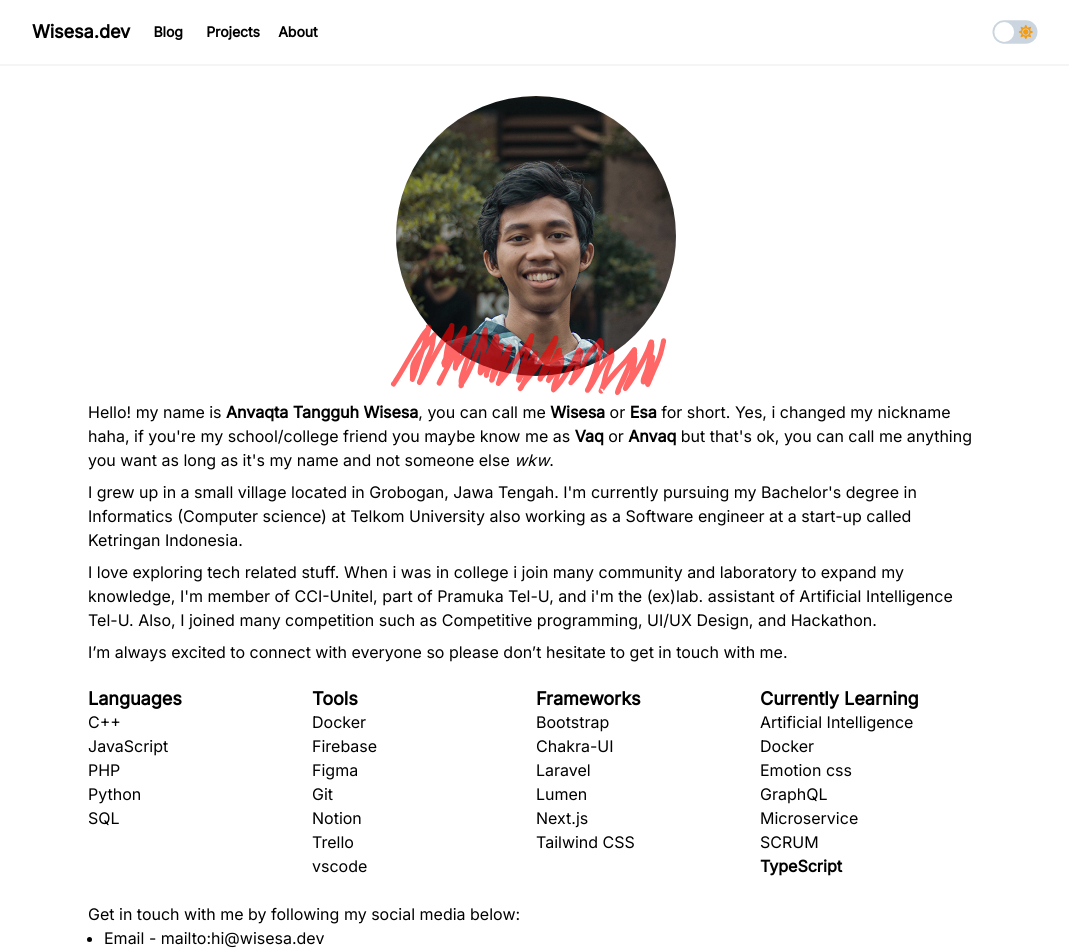
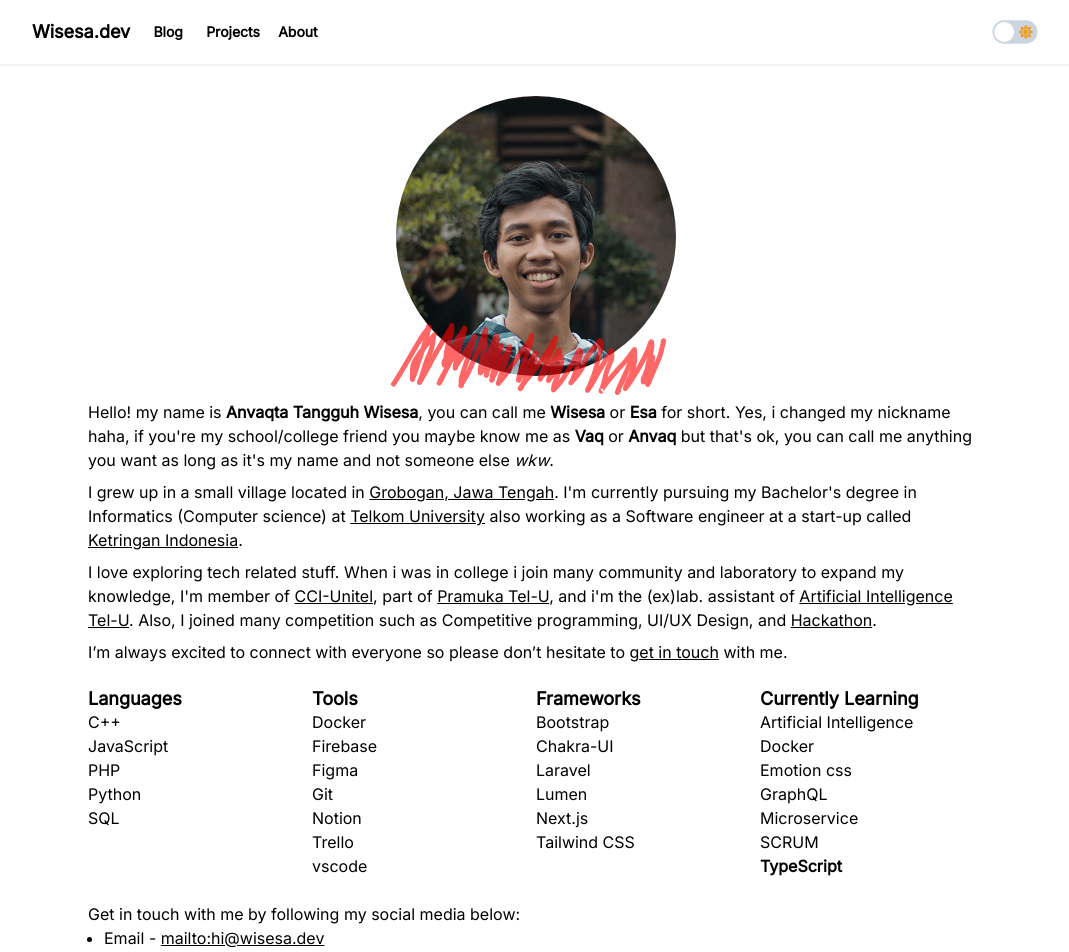
Before and after one commit to kelilipan/wisesa.dev, a Next.js app: page /about in a window 1280 px wide. Shown: the top 952 px of the page, without its empty margins (104-1173 px from the left). Built offline with nearby package versions, Linux system fonts and the light colour scheme; no server answers.

Commit message:
style: add underline to all links

```diff
--- a/pages/about.tsx
+++ b/pages/about.tsx
@@ -89,6 +89,7 @@ const about = () => {
       <Text>
         I grew up in a small village located in{" "}
         <Link
+          textDecoration="underline"
           isExternal
           href="https://www.google.com/search?q=grobogan+jawa+tengah"
         >
@@ -96,11 +97,19 @@ const about = () => {
         </Link>
         . I'm currently pursuing my Bachelor's degree in Informatics (Computer
         science) at{" "}
-        <Link isExternal href="https://telkomuniversity.ac.id/">
+        <Link
+          textDecoration="underline"
+          isExternal
+          href="https://telkomuniversity.ac.id/"
+        >
           Telkom University
         </Link>{" "}
         also working as a Software engineer at a start-up called{" "}
-        <Link href="https://ketringan.com" isExternal>
+        <Link
+          textDecoration="underline"
+          href="https://ketringan.com"
+          isExternal
+        >
           Ketringan Indonesia
         </Link>
         .
@@ -108,27 +117,45 @@ const about = () => {
       <Text>
         I love exploring tech related stuff. When i was in college i join many
         community and laboratory to expand my knowledge, I'm member of{" "}
-        <Link href="https://www.instagram.com/cciunitel/?hl=en" isExternal>
+        <Link
+          textDecoration="underline"
+          href="https://www.instagram.com/cciunitel/?hl=en"
+          isExternal
+        >
           CCI-Unitel
         </Link>
         , part of{" "}
-        <Link href="https://www.instagram.com/pramukatelu/?hl=en" isExternal>
+        <Link
+          textDecoration="underline"
+          href="https://www.instagram.com/pramukatelu/?hl=en"
+          isExternal
+        >
           Pramuka Tel-U
         </Link>
         , and i'm the (ex)lab. assistant of{" "}
-        <Link href="http://ailabtelkom.github.io/" isExternal>
+        <Link
+          textDecoration="underline"
+          href="http://ailabtelkom.github.io/"
+          isExternal
+        >
           Artificial Intelligence Tel-U
         </Link>
         . Also, I joined many competition such as Competitive programming, UI/UX
         Design, and{" "}
-        <Link href="https://youngster.id/news/ketringan-com-juara-di-brixgoogle-cloud-hackathon/">
+        <Link
+          textDecoration="underline"
+          href="https://youngster.id/news/ketringan-com-juara-di-brixgoogle-cloud-hackathon/"
+        >
           Hackathon
         </Link>
         .
       </Text>
       <Text>
         I’m always excited to connect with everyone so please don’t hesitate to{" "}
-        <Link href="mailto:hi@wisesa.dev">get in touch</Link> with me.
+        <Link textDecoration="underline" href="mailto:hi@wisesa.dev">
+          get in touch
+        </Link>{" "}
+        with me.
       </Text>
       <SimpleGrid columns={[2, 4]} pt="4">
         <Box>
@@ -170,7 +197,7 @@ const about = () => {
           {socials.map((data, idx) => (
             <ListItem key={idx}>
               {data.name} -{" "}
-              <Link href={data.url} isExternal>
+              <Link textDecoration="underline" href={data.url} isExternal>
                 {data.url}
               </Link>
             </ListItem>
@@ -178,7 +205,11 @@ const about = () => {
         </UnorderedList>
         <Text mt="2">
           Also, you can{" "}
-          <Link href="http://gg.gg/wisesa-cv" isExternal>
+          <Link
+            textDecoration="underline"
+            href="http://gg.gg/wisesa-cv"
+            isExternal
+          >
             read my cv here
           </Link>
           . Anyway, thanks for visiting my profile :)
```
